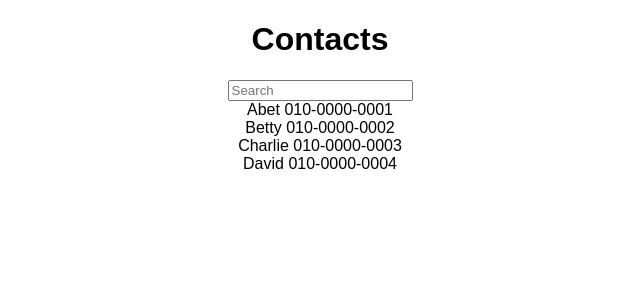
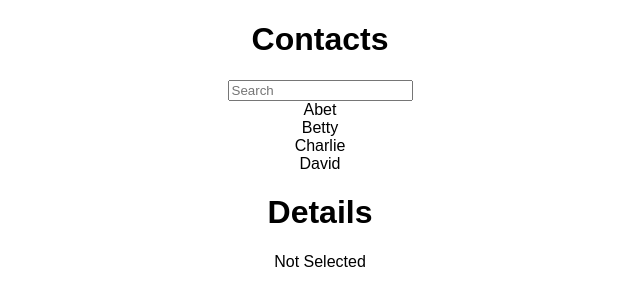
Before and after one commit to hyounjp/react01, a React (Create React App) app: page / in a window 1280 px wide. Shown: the top 306 px of the page, without its empty margins (320-960 px from the left). Built offline with nearby package versions, Linux system fonts and the light colour scheme.

Commit message:
선택기능, 디테일 화면

```diff
--- a/src/components/Contact.js
+++ b/src/components/Contact.js
@@ -1,11 +1,13 @@
 import React, { Component } from 'react';
 import ContactInfo from './ContactInfo.js';
+import ContactDetails from './ContactDetails.js';
 
 export default class Contact extends Component {
 
   constructor(props){
     super(props);
     this.state={
+      selectedKey:-1,
       keyword : "",
       contactData: [{
         name:'Abet',
@@ -23,7 +25,7 @@ export default class Contact extends Component {
     };
 
     this._handleChange=this._handleChange.bind(this);
-
+    this._handleClick=this._handleClick.bind(this);
   }
 
   _handleChange(e){
@@ -31,6 +33,15 @@ export default class Contact extends Component {
       keyword:e.target.value
     });
   }
+
+  _handleClick(key){
+    this.setState({
+      selectedKey:key
+    });
+
+    console.log(key);
+  }
+
 
   render(){
     const mapToComponents = (data) => {
@@ -43,7 +54,12 @@ export default class Contact extends Component {
 
 
       return data.map((contact,i)=>{
-        return (<ContactInfo contact={contact} key={i}/>);
+        return (
+          <ContactInfo
+            contact={contact}
+            key={i}
+            onClick={()=>this._handleClick(i)}/> /* setState -> render -> setState -> ... 무한 루프에 빠지므로 arrow function 사용 */
+        );
       });
     };
 
@@ -57,6 +73,9 @@ export default class Contact extends Component {
           onChange={this._handleChange}
         />
         <div>{mapToComponents(this.state.contactData)}</div>
+        <ContactDetails
+          isSelected={this.state.selectedKey!=-1}
+          contact={this.state.contactData[this.state.selectedKey]}/>
       </div>
     );
   }
--- /dev/null
+++ b/src/components/ContactDetails.js
@@ -0,0 +1,31 @@
+import React, { Component } from 'react';
+
+export default class ContactDetails extends Component {
+
+  render(){
+
+    const details =(
+      <div>
+        <p>{this.props.contact.name}</p>
+        <p>{this.props.contact.phone}</p>
+      </div>
+    );
+    const blank=(<div>Not Selected</div>);
+    return(
+
+      <div>
+        <h1>Details</h1>
+        {this.props.isSelected ? details : blank}
+      </div>
+
+    )
+  }
+}
+
+/* 미선택시 props 값이 undefined error */
+ContactDetails.defaultProps={
+  contact :{
+    name:'',
+    phone:''
+  }
+}
--- a/src/components/ContactInfo.js
+++ b/src/components/ContactInfo.js
@@ -3,7 +3,7 @@ import React, { Component } from 'react';
 export default class ContactInfo extends Component {
   render() {
     return (
-      <div>{this.props.contact.name} {this.props.contact.phone}</div>
+      <div onClick={this.props.onClick}>{this.props.contact.name}</div>
     );
   }
 }
```
